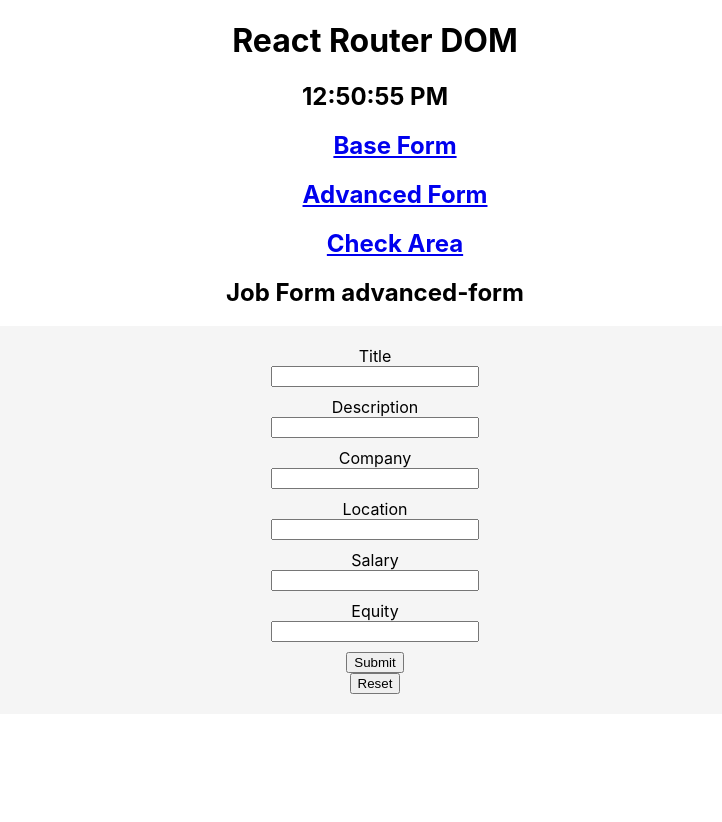
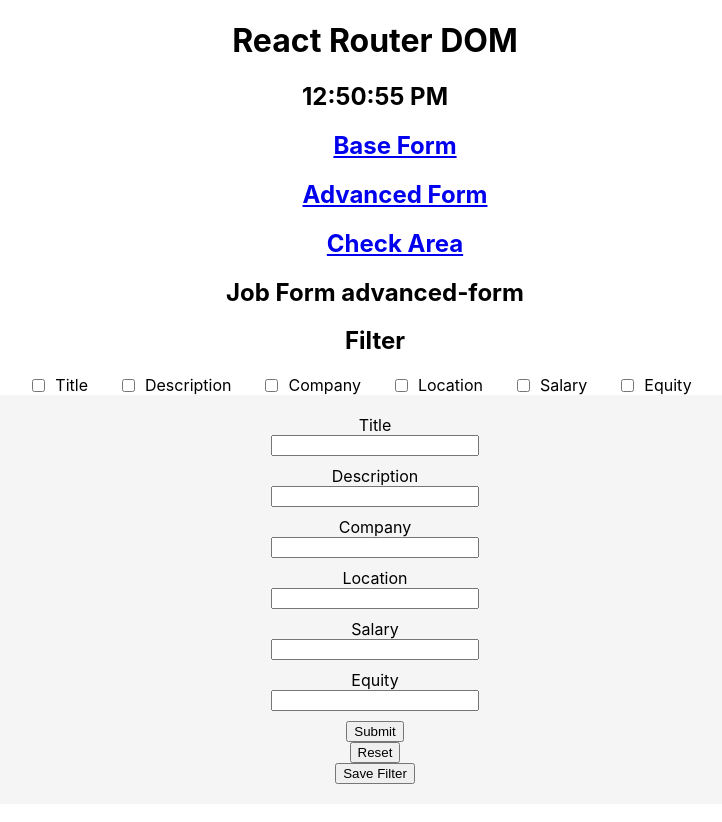
Before and after one commit to petarnenov/react-store, a React (Create React App) app: page /job/advanced in a window 1280 px wide. Shown: the whole page, without its empty margins (265-987 px from the left). Before the commit the page ends 800 px from the top, so only its background shows below. Built offline with nearby package versions, Linux system fonts and the light colour scheme.

Commit message:
add Filter

```diff
--- a/src/App.css
+++ b/src/App.css
@@ -57,3 +57,18 @@
 h2 {
   text-align: center;
 }
+
+.filter-form {
+  display: flex;
+  flex-direction: row;
+  align-items: center;
+  justify-content: center;
+}
+
+.filter-form input {
+  margin-right: 10px;
+}
+
+.filter-form label {
+  margin-right: 30px;
+}
--- /dev/null
+++ b/src/components/Checkbox.js
@@ -0,0 +1,26 @@
+import React from 'react'
+import store from './store/store';
+import { useStore } from './store/store';
+
+const Checkbox = ({ name, storeId }) => {
+    const checked = useStore((state) => state?.[storeId]?.[name]) || false;
+    const handleOnChange = (e) => {
+        const { name, checked } = e.target;
+        //current state
+        const state = store.getState();
+        //new state
+        store.setState({
+            ...state,
+            [storeId]: {
+                ...state[storeId],
+                [name]: checked
+            }
+        })
+    }
+
+    return (
+        <input type="checkbox" onChange={handleOnChange} checked={checked} name={name} />
+    )
+}
+
+export default Checkbox
--- /dev/null
+++ b/src/components/Filter.js
@@ -0,0 +1,40 @@
+import React, { useCallback, useImperativeHandle } from 'react'
+import Checkbox from './Checkbox'
+import Label from './Label'
+import store from './store/store'
+
+const Filter = React.forwardRef(({ filterId }, ref) => {
+
+    const save = useCallback(({ id }) => {
+        console.log(`call save outsideFilter id:${id} `, store.getState()[filterId] || {})
+    }, [filterId])
+
+    useImperativeHandle(ref, () => ({
+        save({ id }) {
+            return save({ id });
+        }
+    }))
+
+    return (
+        <>
+            <h2>Filter</h2>
+            <form id={filterId} className={"filter-form"}>
+                <Checkbox storeId={filterId} id="title" name="title" label="Title" />
+                <Label htmlFor="title">Title</Label>
+                <Checkbox storeId={filterId} id="description" name="description" label="Description" />
+                <Label htmlFor="description">Description</Label>
+                <Checkbox storeId={filterId} id="company" name="company" label="Company" />
+                <Label htmlFor="company">Company</Label>
+                <Checkbox storeId={filterId} id="location" name="location" label="Location" />
+                <Label htmlFor="location">Location</Label>
+                <Checkbox storeId={filterId} id="salary" name="salary" label="Salary" />
+                <Label htmlFor="salary">Salary</Label>
+                <Checkbox storeId={filterId} id="equity" name="equity" label="Equity" />
+                <Label htmlFor="equity">Equity</Label>
+            </form>
+        </>
+    )
+}
+)
+
+export default Filter
--- a/src/components/JobForm.js
+++ b/src/components/JobForm.js
@@ -3,9 +3,10 @@
 import Label from './Label';
 import TextInput from './TextInput';
 import store from './store/store';
+import FilterDI from './Filter';
 
-const JobForm = ({ storeId }) => {
-
+const JobForm = ({ storeId, Filter = FilterDI }) => {
+    const filterRef = React.useRef();
     const handleReset = (e) => {
         store.setState({
             ...store.getState(),
@@ -22,6 +23,7 @@
     return (
         <div>
             <h2>Job Form {storeId}</h2>
+            {<Filter ref={filterRef} filterId={"filter-" + storeId} />}
             <form className="job_form">
                 <Label htmlFor="title">Title</Label>
                 <TextInput id="title" name="title" storeId={storeId} />
@@ -37,6 +39,7 @@
                 <TextInput id="equity" name="equity" storeId={storeId} />
                 <button type="submit" onClick={handleSubmit}>Submit</button>
                 <button type="reset" onClick={handleReset}>Reset</button>
+                <button type="button" onClick={() => filterRef.current.save({ id: "unique-id" })}>Save Filter</button>
             </form>
         </div>
     )
```
